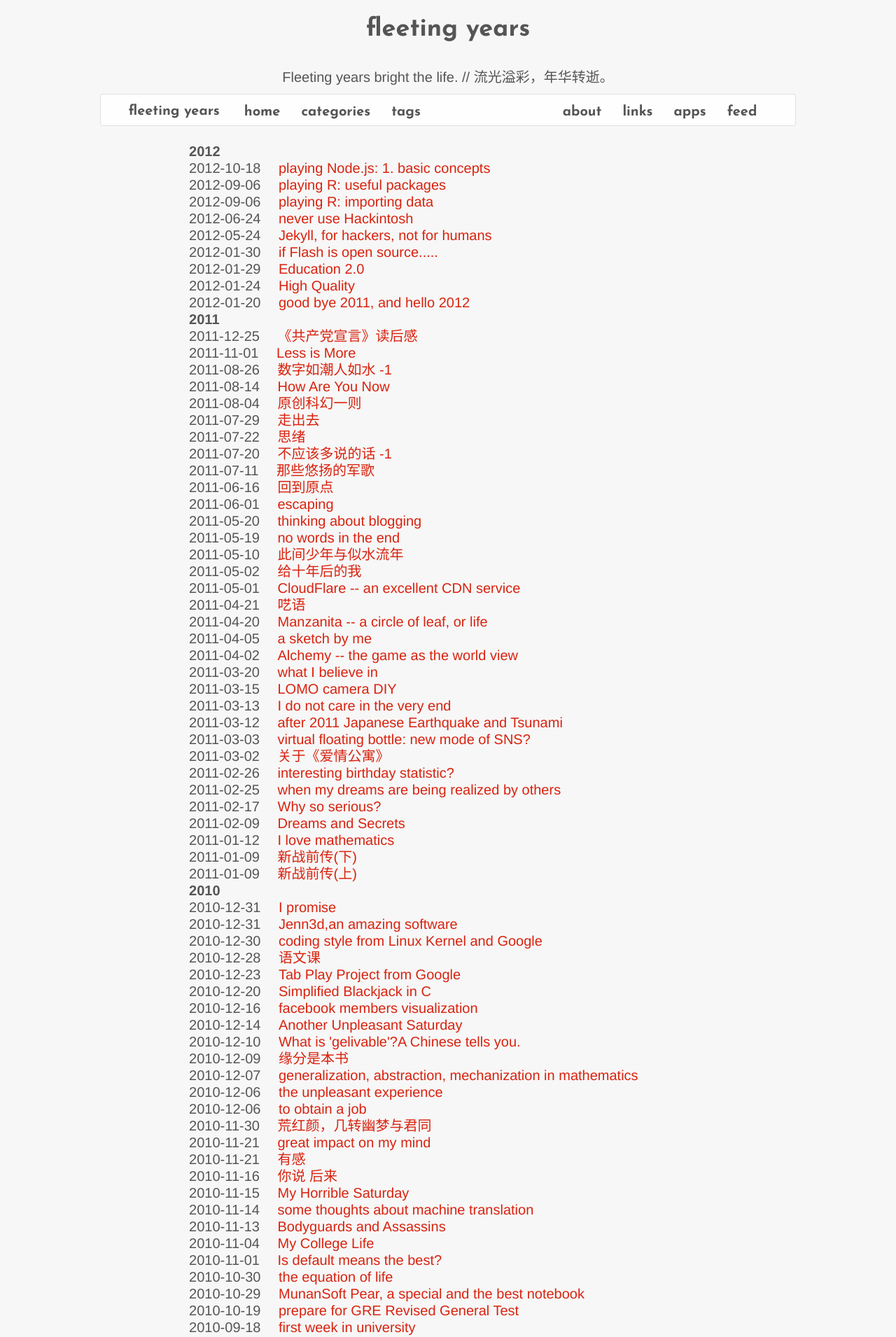
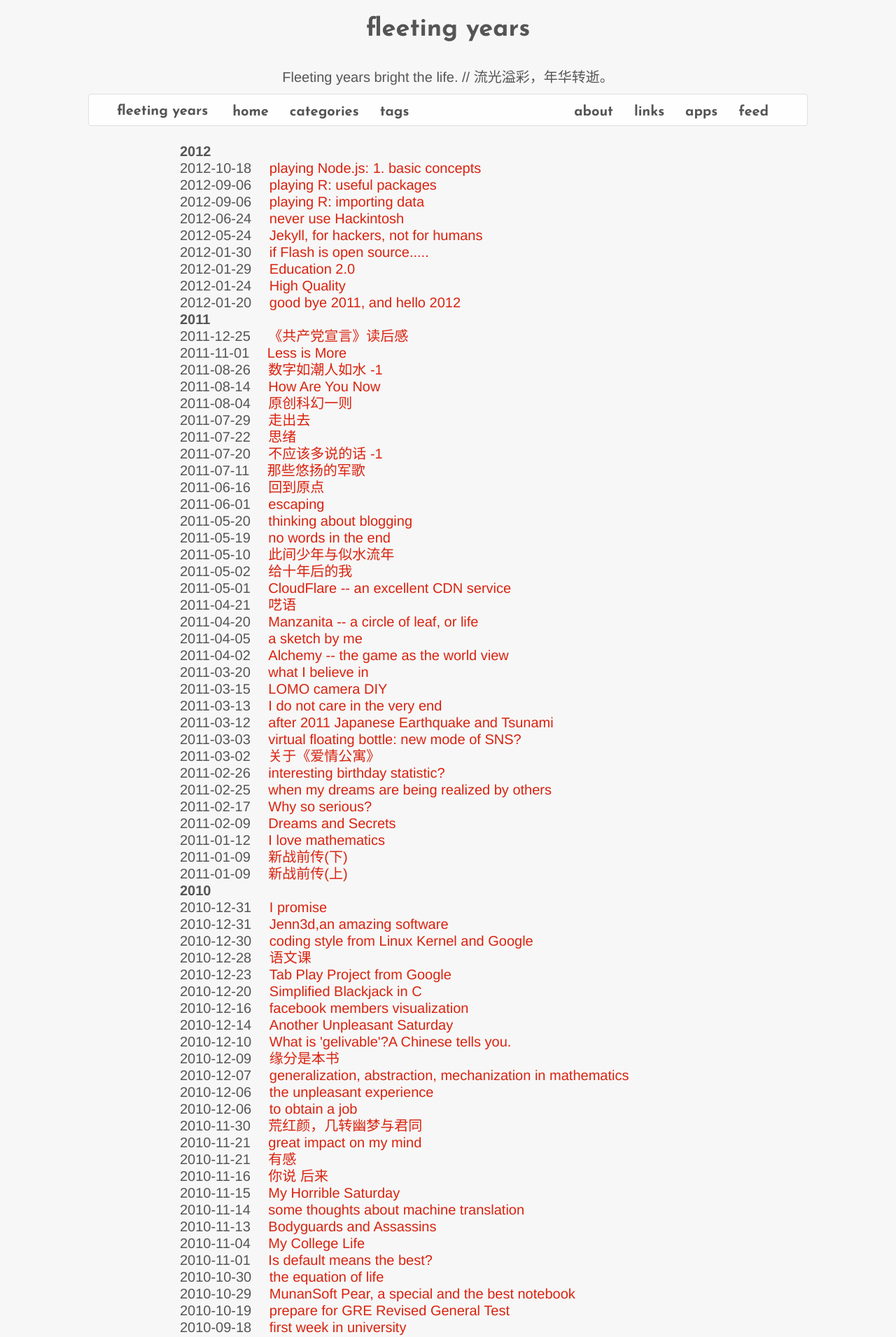
Before and after one commit to fyears/fyears.github.io, a Jekyll site: the page built from index.md, in a window 1280 px wide. Shown: the top 1910 px of the page at 70% size. Built offline with Jekyll 4.4.1, drawn with Linux system fonts in a browser that asks for light colours.

Commit message:
clean up messy html

```diff
--- a/_includes/comments.html
+++ b/_includes/comments.html
@@ -1,6 +1,3 @@
-<div class="container-fluid">
-  <div class="span2"></div>
-  <div class="span8">
 <section class="comment">
 <div id="disqus_thread"></div>
 <script type="text/javascript">
@@ -16,6 +13,3 @@
 </script>
 <noscript>Please enable JavaScript to view the <a href="http://disqus.com/?ref_noscript">comments powered by Disqus.</a></noscript>
 </section>
-  </div>
-  <div class="span2"></div>
-</div>
--- a/_layouts/default.html
+++ b/_layouts/default.html
@@ -19,14 +19,13 @@
   </head>
   <body>
     <div class="container-fluid">
-      <div class="row-fluid">
       <header>
         <h1>{{ page.title }}</h1>
         {% if page.sub_title %}
         <p>{{ page.sub_title }}</p>
         {% endif %}
       </header>
-        <div class="container-fluid">
+      <div class="row-fluid">
         <div class="span1"></div>
         <div class="span10">
           <div class="navbar">
@@ -58,27 +57,30 @@
               </div>
             </div><!--.navbar-inner-->
           </div><!--.navbar-->
+        </div><!--.span10-->
+        <div class="span1"></div>
+      </div><!--.row-fluid-->
+      <article>
+        {{ content }}
+      </article>
+      <div class="row-fluid">
+        <div class="span1"></div>
+        <div class="span10">
+          <hr class="bs-docs-separator" />
         </div>
         <div class="span1"></div>
       </div>
-        <article>
-          {{ content }}
-        </article>
-      </div><!--.row-fuild-->
-    </div><!--.container-fluid-->
-    <div class="container-fluid">
+      <footer class="footer">
+        <div class="row-fluid">
           <div class="span1"></div>
           <div class="span10">
-        <hr class="bs-docs-separator" />
-        <footer class="footer">
-          <div class="container-fluid">
             <p class="pull-right"><a href="#"># Back to top</a></p>
             <p>Designed and built with all the love of life. <a href="https://twitter.com/fyears" target="_blank">@fyears</a></p><p>The theme is based on <a href="http://twitter.github.com/bootstrap">Bootstrap</a> and <a href="http://bootswatch.com/">Bootswatch</a>.</p>
           </div>
-        </footer>
         </div>
         <div class="span1"></div>
-    </div>
+      </footer>
+    </div><!--.container-fluid-->
     <script src="{{ site.url }}/assets/js/bootstrap.min.js"></script>
     <!--{% include google-analytics.html %}-->
     <script type="text/javascript" src="//yandex.st/highlightjs/6.2/highlight.min.js"></script>
--- a/_layouts/post.html
+++ b/_layouts/post.html
@@ -1,7 +1,7 @@
 ---
 layout: default
 ---
-<div class="container-fluid">
+<div class="row-fluid">
   <div class="span2"></div>
   <div class="span8">
     <section class="post">
@@ -38,10 +38,11 @@
     </span>
     {% endif %}
     </section>
+    <hr class="bs-docs-separator" />
+    {% include comments.html %}
   </div>
   <div class="span2"></div>
 </div>
-{% include comments.html %}
 <script type="text/javascript" src="{{ site.url }}/assets/js/mousetrap.min.js"></script>
 <script type="text/javascript">
   Mousetrap.bind('k', function() {
--- a/index.md
+++ b/index.md
@@ -3,7 +3,7 @@
 sub_title: Fleeting years bright the life. // 流光溢彩，年华转逝。
 layout: page
 ---
-<div class="container-fluid">
+<div class="row-fluid">
   <div class="span2"></div>
   <div class="span8">
     <ul class="listing">
```
Also changed, not shown: categories/index.md (+1 -1 lines), tags/index.md (+1 -1 lines). Lines whose indentation alone changed are shown as unchanged.
